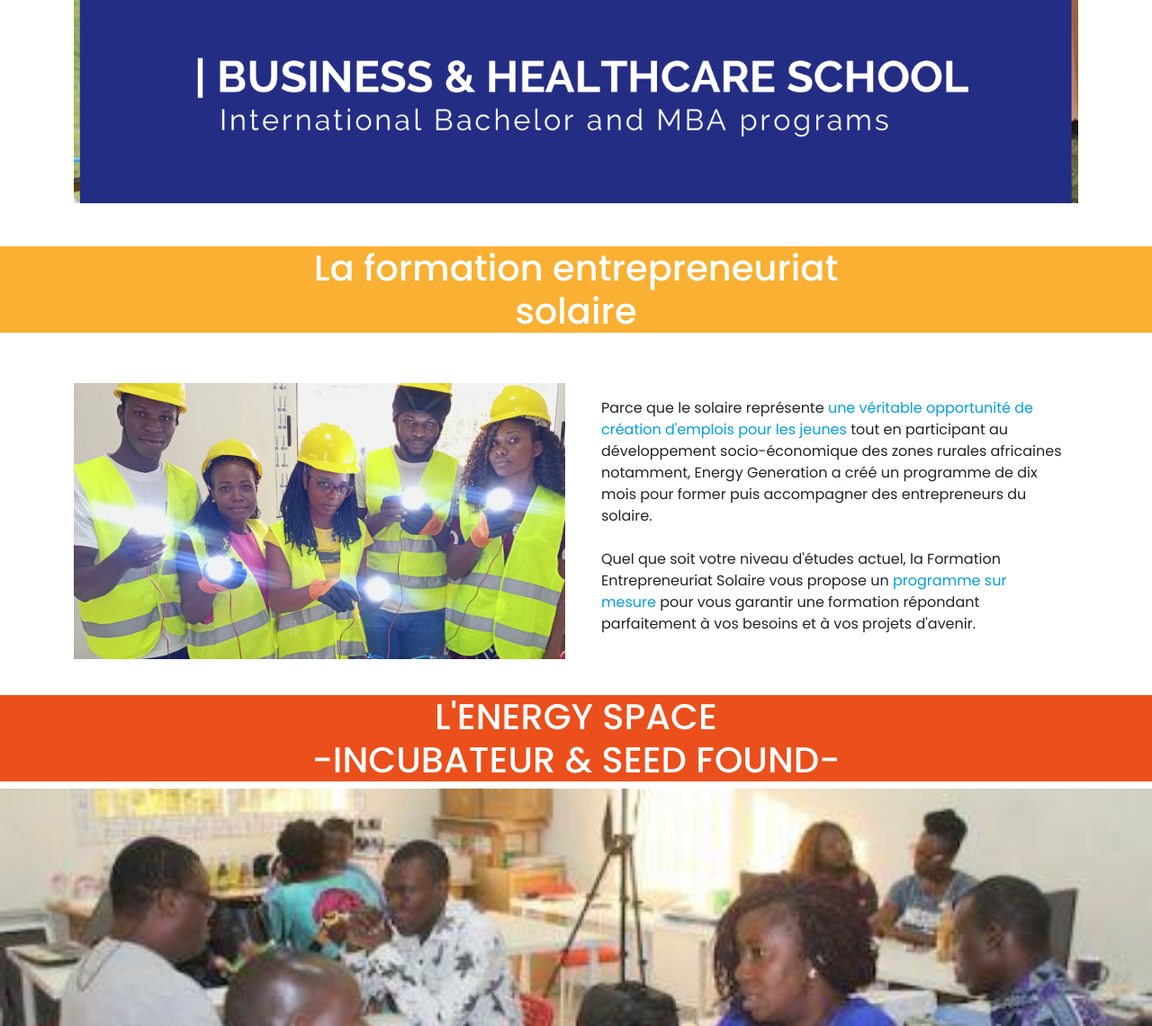
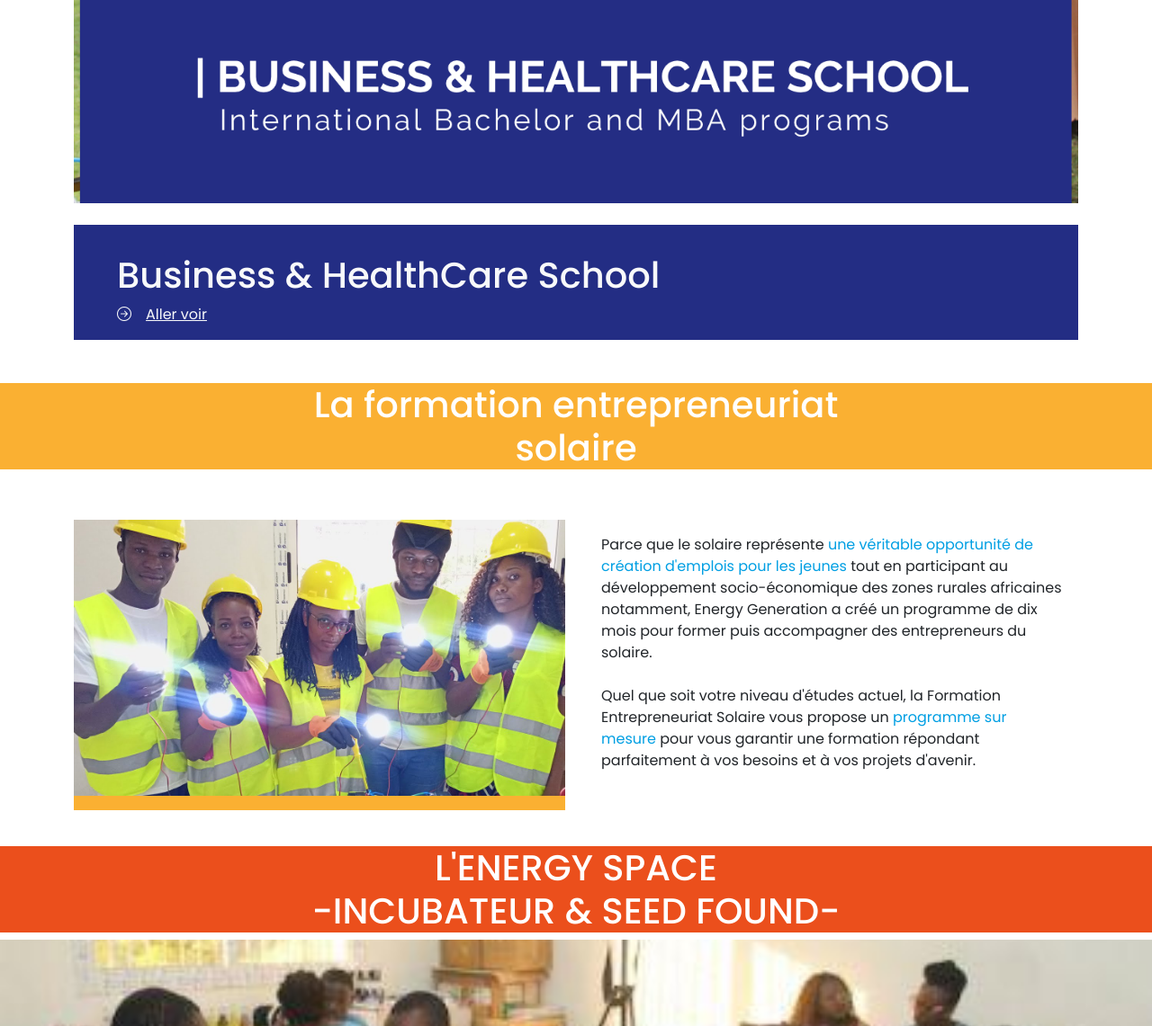
Before and after one commit to josiasapelete/Energy-Generation, a PHP site: page / in a window 1280 px wide. Shown: the part 3254-4395 px from the top of the page at 90% size. Run offline with PHP 8.4, Linux system fonts and the light colour scheme; some libraries are stand-ins or nearby versions.

Commit message:
ajout des liens

```diff
--- a/index.php
+++ b/index.php
@@ -10,6 +10,7 @@
     <link href="https://cdn.jsdelivr.net/npm/bootstrap@5.2.0-beta1/dist/css/bootstrap.min.css" rel="stylesheet" integrity="sha384-0evHe/X+R7YkIZDRvuzKMRqM+OrBnVFBL6DOitfPri4tjfHxaWutUpFmBp4vmVor" crossorigin="anonymous">
     <link rel="stylesheet" href="assets/style.css">
     <link href="https://fonts.googleapis.com/css2?family=Poppins:ital,wght@0,100;0,200;0,300;0,400;0,500;0,600;0,700;0,800;0,900;1,100;1,200;1,300;1,400;1,500;1,600;1,700;1,800;1,900&display=swap" rel="stylesheet">
+    <link rel="stylesheet" href="https://cdn.jsdelivr.net/npm/bootstrap-icons@1.3.0/font/bootstrap-icons.css">
     <title>Energie Génération</title>
 
   </head>
@@ -157,7 +158,13 @@
                   </div>
               </div> <br> <br>
 
-                <div class=" container" ><img class="w-100" src="./assets/image/image5.webp" alt=""></div>
+                <div class=" container" >
+                   <img class="w-100" src="./assets/image/image5.webp" alt=""> <br> <br>
+                    <div style="background-color: #232D84;" class="text-light ps-5 py-3">
+                      <h1 class="mt-3" >Business & HealthCare School</h1>
+                      <span><a href="./assets/bhs.php" class="text-light"> <i class="bi bi-arrow-right-circle pe-3"></i>Aller voir</a></span>
+                    </div>
+                </div>
       </section> <br> <br>
       <section>
           <div class="text-center " id="forma" ><h1>La formation entrepreneuriat <br> solaire</h1></div>
@@ -166,7 +173,7 @@
       <section>
           <div class="container">
               <div class="row">
-                  <div class=" col-12 col-md-6"> <img src="./assets/image/image10.jpeg" class=" w-100" alt=""></div>
+                  <div class=" col-12 col-md-6"  > <img src="./assets/image/image10.jpeg" class=" w-100" style="border-bottom: solid 1rem #FAB032;" alt=""></div>
                   <div class="col-12 col-md-6">
                         <p class="m-3">  Parce que le solaire représente <span class="colA" >une véritable opportunité de création d'emplois pour les jeunes </span> tout en participant au développement socio-économique des zones rurales africaines notamment, Energy Generation a créé un programme de dix mois pour former puis accompagner des entrepreneurs du solaire. <br> <br>
                             Quel que soit votre niveau d'études actuel, la Formation Entrepreneuriat Solaire vous propose un <span class="colB" >programme sur mesure</span> pour vous garantir une formation répondant parfaitement à vos besoins et à vos projets d'avenir. <br>
```
